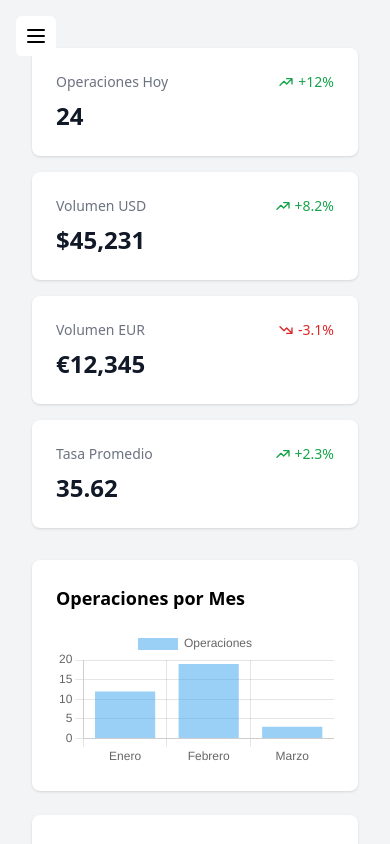
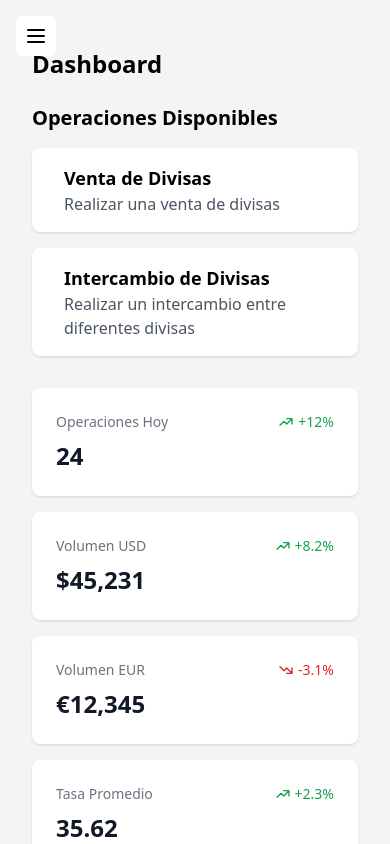
Before and after one commit to rubenbolivar/interunido, a SvelteKit app: page /dashboard in a window 390 px wide. Shown: the top 844 px of the page. Built offline with nearby package versions, Linux system fonts and the light colour scheme; no server answers.

Commit message:
feat: agregado selector de operaciones al dashboard

```diff
--- a/src/lib/components/OperationSelector.svelte
+++ b/src/lib/components/OperationSelector.svelte
@@ -2,26 +2,28 @@
     import { operationsConfig, operationActions } from '$lib/stores/operations';
     import type { OperationType } from '$lib/operations/types';
 
-    function handleKeyDown(event: KeyboardEvent, operation: (typeof operationsConfig)[number]) {
-        if (event.key === 'Enter' || event.key === ' ') {
-            operationActions.startOperation(operation.type);
-        }
+    function handleOperationSelect(type: OperationType) {
+        operationActions.startOperation(type);
     }
 </script>
 
-<div class="grid grid-cols-1 md:grid-cols-2 gap-4">
+<div class="grid grid-cols-1 md:grid-cols-2 lg:grid-cols-3 gap-4">
     {#each operationsConfig as operation}
-        <button
-            type="button"
-            class="rounded-lg shadow-md hover:shadow-lg transition-shadow duration-200 focus:outline-none focus:ring-2 focus:ring-blue-500"
-            on:click={() => operationActions.startOperation(operation.type)}
-            on:keydown={(e) => handleKeyDown(e, operation)}
-            aria-label={`Seleccionar operación: ${operation.title}`}
-        >
-            <div class="p-6 bg-white">
-                <h3 class="text-xl font-semibold mb-2">{operation.title}</h3>
-                <p class="text-gray-600">{operation.description}</p>
-            </div>
-        </button>
+        {#if operation.isEnabled}
+            <a
+                href="/operations/{operation.type.toLowerCase()}"
+                class="p-4 bg-white rounded-lg shadow hover:shadow-lg transition-shadow"
+            >
+                <div class="flex items-center space-x-4">
+                    <span class="text-2xl">
+                        <i class={operation.icon}></i>
+                    </span>
+                    <div>
+                        <h3 class="text-lg font-semibold">{operation.title}</h3>
+                        <p class="text-gray-600">{operation.description}</p>
+                    </div>
+                </div>
+            </a>
+        {/if}
     {/each}
 </div>
--- a/src/routes/(protected)/dashboard/+page.svelte
+++ b/src/routes/(protected)/dashboard/+page.svelte
@@ -3,6 +3,7 @@
     import { operationStore } from '$lib/stores/operations';
     import Chart from 'chart.js/auto';
     import { onMount } from 'svelte';
+    import OperationSelector from '$lib/components/OperationSelector.svelte';
 
     let operationsChartCanvas: HTMLCanvasElement;
     let volumeChartCanvas: HTMLCanvasElement;
@@ -37,6 +38,14 @@
 </script>
 
 <div class="container mx-auto px-4 py-8">
+    <h1 class="text-2xl font-bold mb-6">Dashboard</h1>
+
+    <!-- Selector de Operaciones -->
+    <div class="mb-8">
+        <h2 class="text-xl font-semibold mb-4">Operaciones Disponibles</h2>
+        <OperationSelector />
+    </div>
+
     <DashboardStats />
 
     <div class="grid grid-cols-1 md:grid-cols-2 gap-6 mt-8">
```
